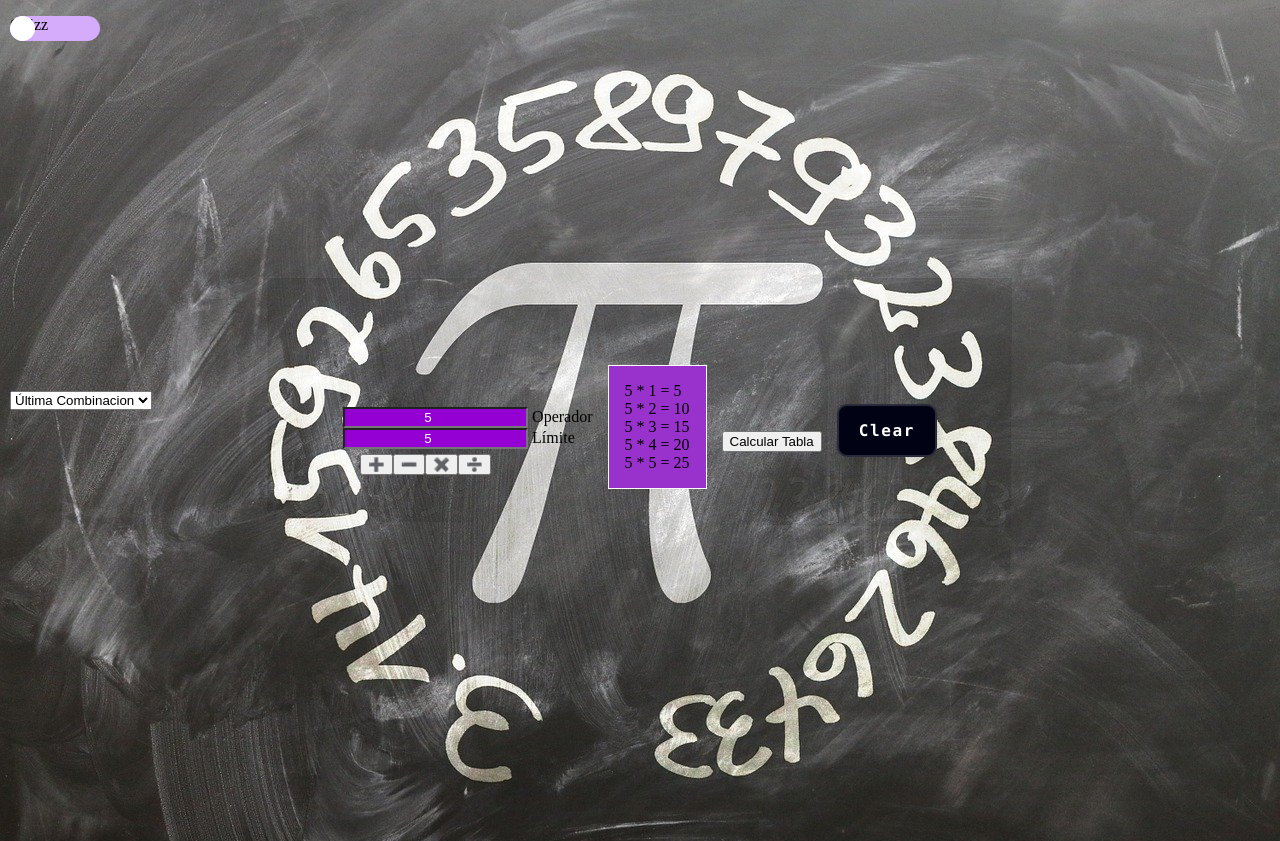
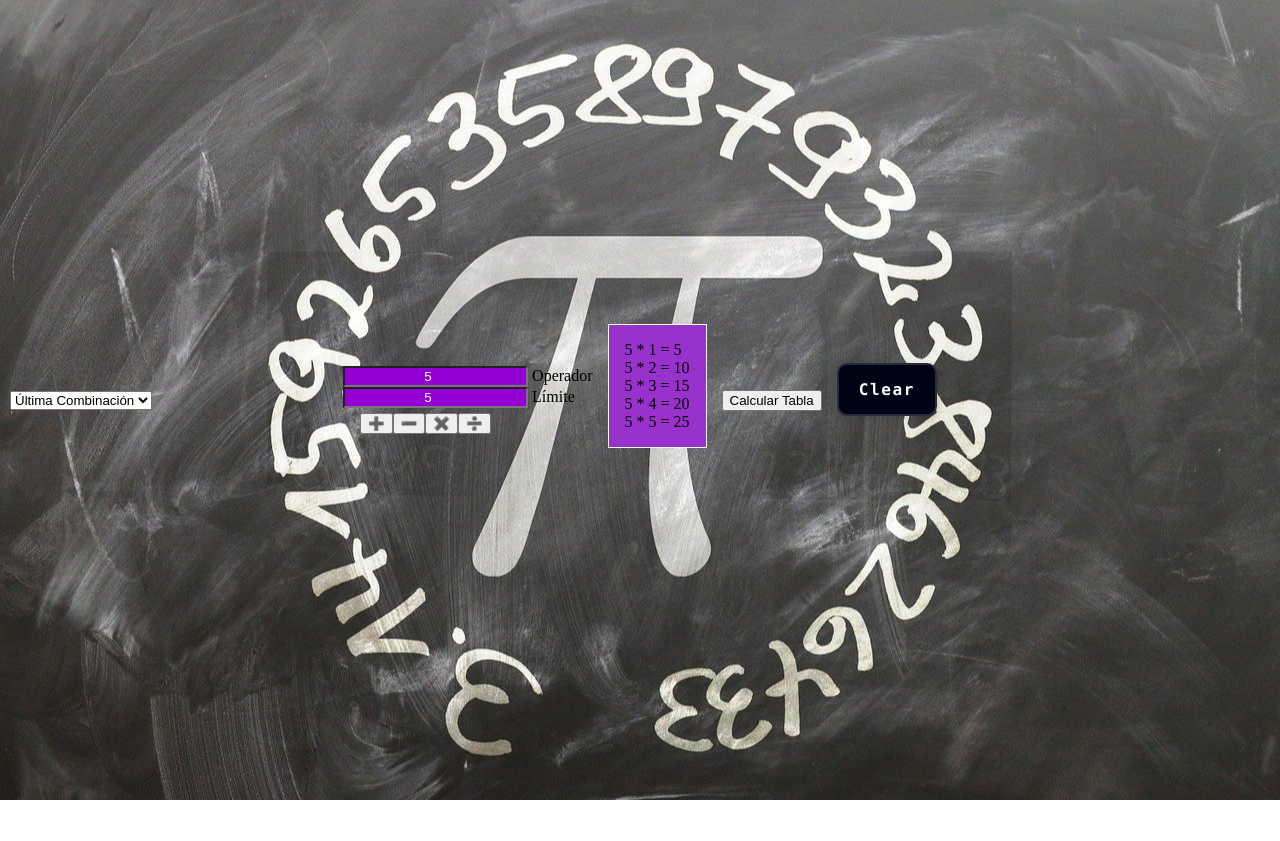
Before and after one commit to IvanGonzalezV/3aEntrega_JavaScript, a website: page index.html in a window 1280 px wide. Both pictures are taken after typing "5", "5" into the empty fields and a click on the button "Calcular Tabla". After the commit the page ends 800 px from the top, so only its background shows below. Drawn offline with Linux system fonts and the light colour scheme.

Commit message:
fwd_B:zap:

```diff
--- a/SCSS/estilos.scss
+++ b/SCSS/estilos.scss
@@ -233,47 +233,3 @@ body {
     top: 0;
     left: 10px;
 }
-
-/* Toggle button settings */
-.switch {
-    position: relative;
-    display: inline-block;
-    width: 90px;
-    /* Ajusta el ancho del botón según tu preferencia */
-    height: 25px;
-    /* Ajusta la altura del botón según tu preferencia */
-    background-color: #d4acfb;
-    border-radius: 25px;
-    /* Esto debe ser la mitad de la altura para un círculo */
-    cursor: pointer;
-}
-
-.switch input {
-    display: none;
-    /* Ocultar el checkbox real */
-}
-
-.slider {
-    position: absolute;
-    content: '';
-    width: 25px;
-    /* Ajusta el ancho del botón deslizante según tu preferencia */
-    height: 25px;
-    /* Ajusta la altura del botón deslizante según tu preferencia */
-    left: 0;
-    bottom: 0;
-    background-color: white;
-    border-radius: 50%;
-    /* Hacerlo circular */
-    transition: transform 0.4s cubic-bezier(0.23, 1, 0.320, 1);
-}
-
-.switch input:checked+.slider {
-    transform: translateX(25px);
-    /* Desplaza el botón deslizante a la derecha para mostrar que está activado */
-}
-
-header label {
-    margin-left: 10px;
-    margin-top: 16px;
-}
--- a/app.js
+++ b/app.js
@@ -2,11 +2,6 @@ console.log("Curso de JS");
 
 let inputNumero = document.getElementById("inputNumero");
 let inputLimiteSuperior = document.getElementById("inputLimiteSuperior");
-
-let floatingInput = document.getElementById("floatingInput");
-let floatingLimiteSuperior = document.getElementById("floatingLimiteSuperior");
-
-let tablaMultiplicar = [];
 
 let calcularButton = document.getElementById("calcular-button");
 
@@ -14,7 +9,7 @@ calcularButton.addEventListener("click", () => {
     let numero = parseInt(inputNumero.value);
     let limiteSuperior = parseInt(inputLimiteSuperior.value);
 
-    tablaMultiplicar = [];
+    let tablaMultiplicar = [];
 
     for (let i = 1; i <= limiteSuperior; i++) {
         let resultado = numero * i;
@@ -24,43 +19,31 @@ calcularButton.addEventListener("click", () => {
     let resultadosDiv = document.getElementById("resultados");
     resultadosDiv.innerHTML = tablaMultiplicar.join("<br>");
 
-
-    floatingInput.value = numero;
-    floatingLimiteSuperior.value = limiteSuperior;
-
+    inputNumero.value = numero;
+    inputLimiteSuperior.value = limiteSuperior;
 
     registrarCombinacion(numero, limiteSuperior);
 });
 
-
-
 let clearButton = document.getElementById("clear-button");
 
-function clearResults() {
+clearButton.addEventListener("click", () => {
+    let resultadosDiv = document.getElementById("resultados");
     resultadosDiv.innerHTML = '';
-    floatingInput.value = '';
-    floatingLimiteSuperior.value = '';
-}
-
-clearButton.addEventListener("click", clearResults);
+    inputNumero.value = '';
+    inputLimiteSuperior.value = '';
+});
 
 let ultimasCombinaciones = [];
 
 function registrarCombinacion(numero, limiteSuperior) {
     ultimasCombinaciones.unshift({ numero, limiteSuperior });
-
-    if (ultimasCombinaciones.length > 20) {
-        ultimasCombinaciones.pop();
-    }
-
     llenarListaDesplegable();
 }
 
 function llenarListaDesplegable() {
     const select = document.getElementById("ultimas-combinaciones");
-
-    select.innerHTML = '<option value="" disabled selected>Última Combinacion</option>';
-
+    select.innerHTML = '<option value="" disabled selected>Última Combinación</option>';
     for (const combinacion of ultimasCombinaciones) {
         const option = document.createElement("option");
         option.value = `${combinacion.numero} * ${combinacion.limiteSuperior}`;
--- a/index.html
+++ b/index.html
@@ -11,11 +11,6 @@
 
 <header>
 
-    <label class="switch">
-        <input type="checkbox">
-        <span class="slider"></span>
-        Quizz
-    </label>
 
 </header>
 
```
Also changed, not shown: css/estilos.css, 1 other file.
